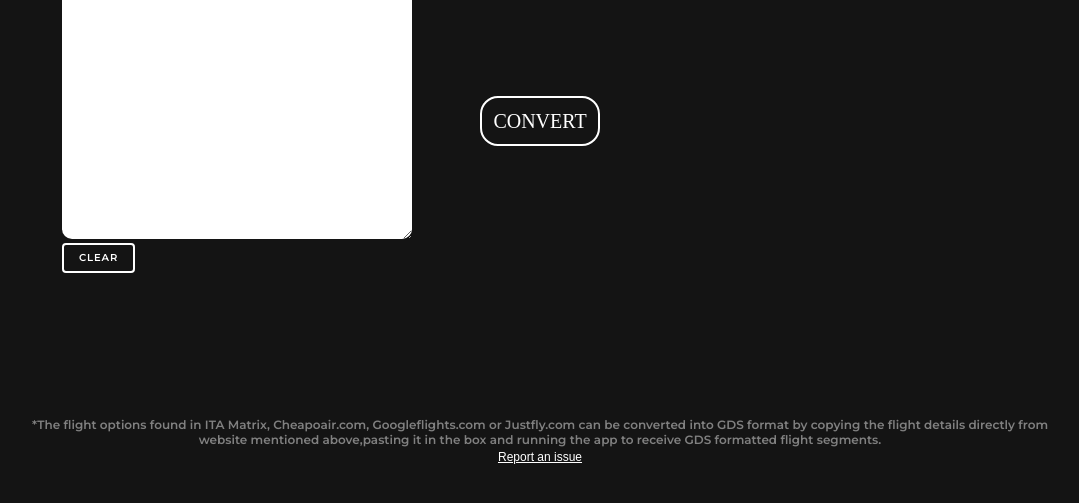
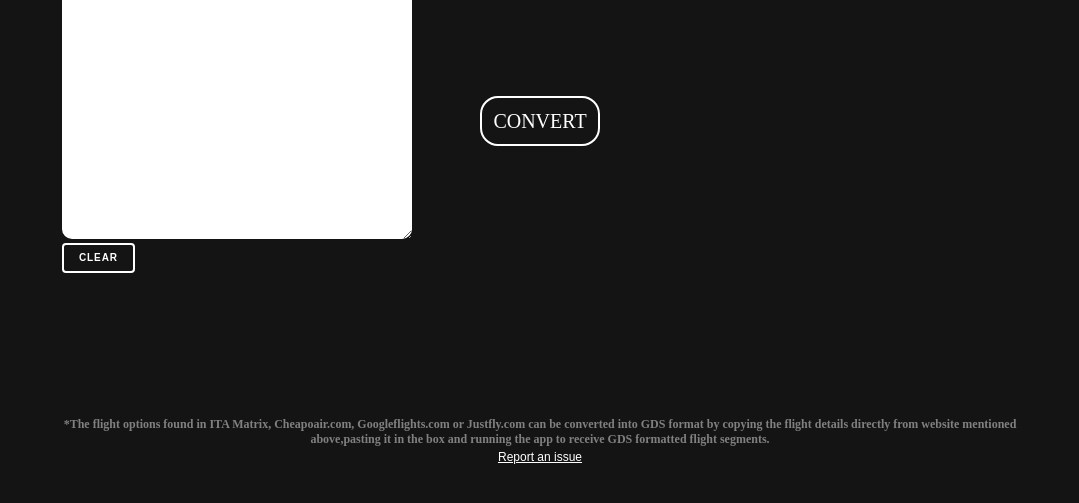
Before and after one commit to Kama-lab/GDSToolBox, a Django app: page / in a window 1280 px wide. Shown: the part 279-782 px from the top of the page, without its empty margins (100-1179 px from the left). Run offline with Django 3.2, Linux system fonts and the light colour scheme; some libraries are stand-ins or nearby versions; some web fonts are replaced.

Commit message:
removing fonts

```diff
--- a/static/style/main.css
+++ b/static/style/main.css
@@ -71,7 +71,7 @@ html,body {
 }
 .logo-text {
   padding-left: 15px;
-  font-family: MyWebFont;
+
 }
 .logo-text a {
   text-decoration: none;
@@ -216,7 +216,7 @@ textarea:focus {
   justify-content: center;
   align-items: center;
   align-content: center;
-  font-family: Montserrat;
+
 }
 
 
@@ -292,7 +292,7 @@ input[type="radio"]{
 .output-text {
   white-space: pre-wrap;
   flex:1 0 60%;
-  font-family: ShareTechMono;
+
   padding-top: 40px;
 }
 
@@ -318,7 +318,7 @@ input[type="radio"]{
   font-weight: bold;
   color:  var(--disclaimer-color);
   text-align: center;
-  font-family: Montserrat;
+
   max-width:80%;
 }
 
@@ -346,7 +346,7 @@ input[type=reset],.submit-report input[type=submit] {
   min-width: 50px;
   border: 2px solid var(--selected-button);
   text-align: center;
-  font-family: Montserrat;
+
   transition: background 280ms cubic-bezier(0.4, 0, 0.2, 1);
 
 }
```
